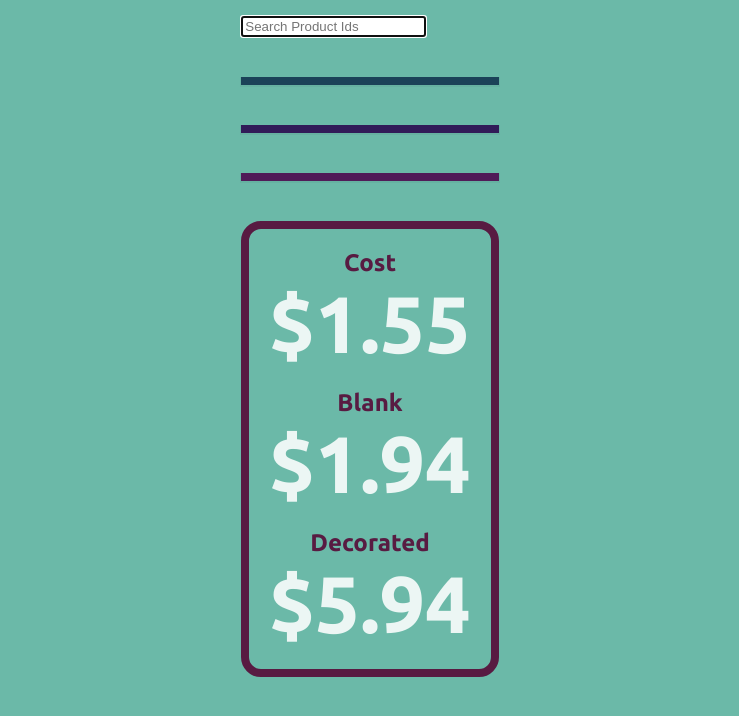
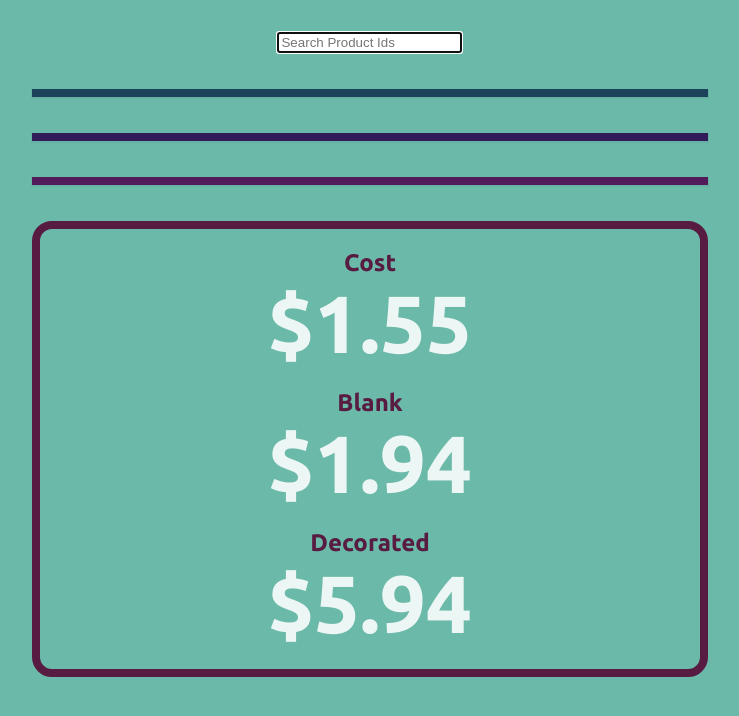
Before and after one commit to daemyonc/react-tshirt-quoter, a React (Create React App) app: page / in a window 1280 px wide. Shown: the top 716 px of the page, without its empty margins (270-1009 px from the left). Built offline with nearby package versions, Linux system fonts and the light colour scheme.

Commit message:
WIP - Styles

```diff
--- a/src/App.css
+++ b/src/App.css
@@ -18,19 +18,36 @@ body {
   font-size: 16px;
   background-color: var(--med-clr);
   font-family: 'Baloo Tammudu 2', serif;
+  scrollbar-color: #99999900;
+  scrollbar-width: thin;
+}
+body::-webkit-scrollbar-track {
+  background: #99999900;
+}
+body::-webkit-scrollbar-thumb {
+  background-color: #99999900;
 }
 
 header {
-  color: white;
   border: none;
+  width: 100%;
+  max-width: 60ch;
+  text-align: center;
 }
 
 .mainContent {
   display: grid;
   gap: 2rem;
-  align-content: space-around;
-  justify-content: center;
+  justify-items: center;
   font-family: 'Ubuntu', sans-serif;
+  /* width: 60ch; */
+}
+.dropdowns {
+  width: 100%;
+  max-width: 60ch;
+  justify-items: center;
+  display: grid;
+  gap: 2rem;
 }
 
 .selectResults, .decoMethod, .selectQty {
@@ -42,6 +59,7 @@ header {
   color: var(--dk-clr);
   line-height: 1.3;
   width: 100%;
+  /* max-width: 60ch; */
   box-sizing: border-box;
   margin: 0;
   border: 8px solid var(--dk-clr);
@@ -50,7 +68,7 @@ header {
   -moz-appearance: none;
   -webkit-appearance: none;
   appearance: none;
-  background-color: white;
+  background-color: var(--lt-clr);
   background-image: url('./img/drop.svg');
   background-repeat: no-repeat, repeat;
   background-position: right .7em top 50%, 0 0;
@@ -59,6 +77,7 @@ header {
   /* border-radius: 1.2rem; */
   height: 0;
   /* padding: .6em 1.4em .5em .8em; */
+  padding: 0;
 }
 .selectResults {
   border-color: var(--clr3);
@@ -87,7 +106,7 @@ select:focus, select:hover {
   color: var(--clr6);
 }
 .priceResults span {
-  font-size: 4rem;
+  font-size: 4.5rem;
   font-weight: bold;
 }
 
@@ -99,8 +118,7 @@ select:focus, select:hover {
   grid-gap: 20px;
   padding: 20px;
   width: 100%;
-  max-width: 30rem;
-  /* grid-column: 1 / -1; */
+  max-width: 60ch;
   justify-content: center;
   text-align: center;
   border-radius: 20px;
@@ -109,8 +127,20 @@ select:focus, select:hover {
 
 @media screen and (min-width: 777px) {
   html {
-    font-size: 20px;
+    font-size: 18px;
+  }
+  body {
+    padding: 2em;
+  }
+  header, .dropdowns, .quoteResults {
+    max-width: 75ch;
   }
 }
 
+/* @media screen and (min-width: 777px) {
+  .quoteResults {
+    grid-template-columns: 1fr 1fr 1fr;
+    grid-column: 1 / -1;
+  }
+} */
 @import 'components/search/Search.css'
--- a/src/App.js
+++ b/src/App.js
@@ -60,6 +60,7 @@ class App extends Component {
                         />
                     </header>
 
+                    <div className="dropdowns">
                     <select
                         id="selectResults"
                         onClick={this.handleSelect}
@@ -104,6 +105,7 @@ class App extends Component {
                         <option value="500">500</option>
                         <option value="1000">1,000</option>
                     </select>
+                    </div>
 
                     <div className="quoteResults">
                         <div className="priceResults">
--- a/src/components/search/Search.css
+++ b/src/components/search/Search.css
@@ -9,6 +9,7 @@
     font-size: 1.25rem;
     font-family: 'Ubuntu', sans-serif;
     line-height: 2em;
+    width: 100%;
   }
   ::-webkit-input-placeholder, ::placeholder {
       color: var(--dk-clr);
```
